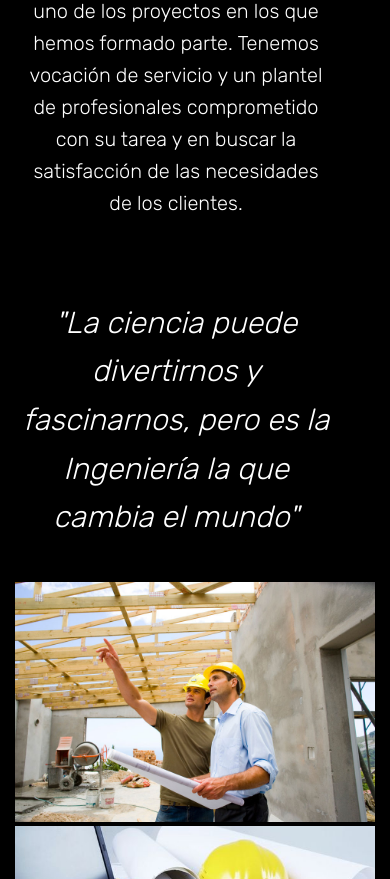
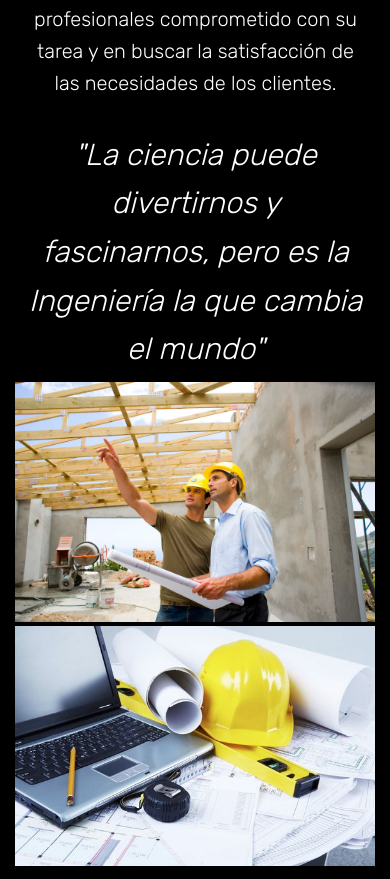
Before and after one commit to juaninz/DW-Coder, a plain HTML site: page index.html in a window 390 px wide. Shown: the part 1121-2000 px from the top of the page. Drawn offline with Linux system fonts and the light colour scheme.

Commit message:
cambio resoluciones

```diff
--- a/styles/styles.css
+++ b/styles/styles.css
@@ -125,7 +125,7 @@ nav a{
     flex-direction: column;
     justify-content: center;
     align-items: center;
-    width: 25%;
+    width: 30%;
 }
 
 
@@ -135,13 +135,13 @@ nav a{
 }
 
 .nosotros__texto{
-    width: 65%;
+    width: 70%;
     color: white;
     font-size: 1.25rem;
     line-height: 1.6;
     text-align: justify;
     margin-left: 1.25rem;
-    padding: 2rem 0;
+    padding: 2rem 1rem;
 }
 
 .nosotros__texto h1{
@@ -149,7 +149,7 @@ nav a{
 }
 
 .frase{
-    margin-top: 5rem;
+    margin-top: 2rem;
     font-size: 1.9rem;
     font-style: italic;
     text-align: center;
@@ -163,14 +163,14 @@ nav a{
     }
 
     .nosotros__texto{
-        width: 80%;
+        width: 90%;
         text-align: center;
+        padding: 0.5rem;
     }
 
     .nosotros__imagenes{
         align-content: center;
         width: 100%;
-        padding: 0.5rem;
     }
 
 }
```
